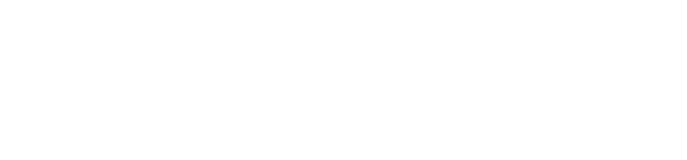
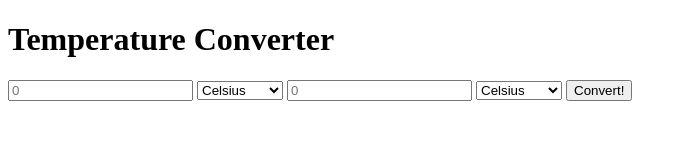
Before and after one commit to debear92/converter, a plain HTML site: page index.html in a window 1280 px wide. Shown: the whole page, without its empty margins (0-687 px from the left). Drawn offline with Linux system fonts and the light colour scheme.

Commit message:
Build HTML structure of the page

```diff
--- a/assets/script/script.js
+++ b/assets/script/script.js
@@ -0,0 +1,9 @@
+const convertFrom = document.querySelector('#insert-number');
+let result = document.querySelector('#result');
+let submitButton = document.querySelector('#convert')
+
+submitButton.addEventListener('click', convertTemperature)
+
+function convertTemperature(){
+
+}
--- a/index.html
+++ b/index.html
@@ -8,6 +8,28 @@
     <title>Converter</title>
 </head>
 <body>
+    <h1>Temperature Converter</h1>
+    <div class="container">
+       <form>
+        <label for="insert-number"></label>
+        <input type="number" id="insert-number" name="insert-number" placeholder="0">
+        <label for="degrees-from"></label>
+        <select id="degrees-from" name="degrees-from">
+            <option value="Celsius">Celsius</option>
+            <option value="Fahrenheit">Fahrenheit</option>
+            <option value="Kelvin">Kelvin</option>
+        </select>
+        <label for="result"></label>
+        <input type="number" id="result" name="result" placeholder="0">
+        <label for="degrees-to"></label>
+        <select id="degrees-to" name="degrees-to">
+            <option value="Celsius">Celsius</option>
+            <option value="Fahrenheit">Fahrenheit</option>
+            <option value="Kelvin">Kelvin</option>
+        </select>
+        <button id="convert" aria-label="Submit the form and convert the value inserted">Convert!</button>
+       </form>
+    </div>
 <script src="assets/script/script.js"></script>
 </body>
 </html>
```
